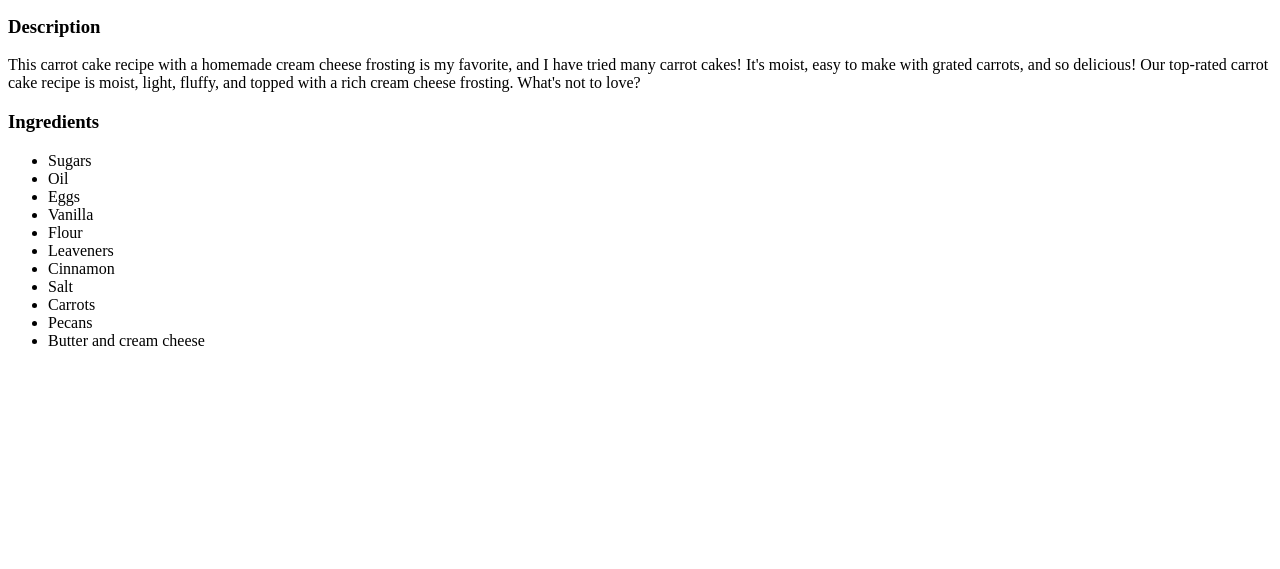
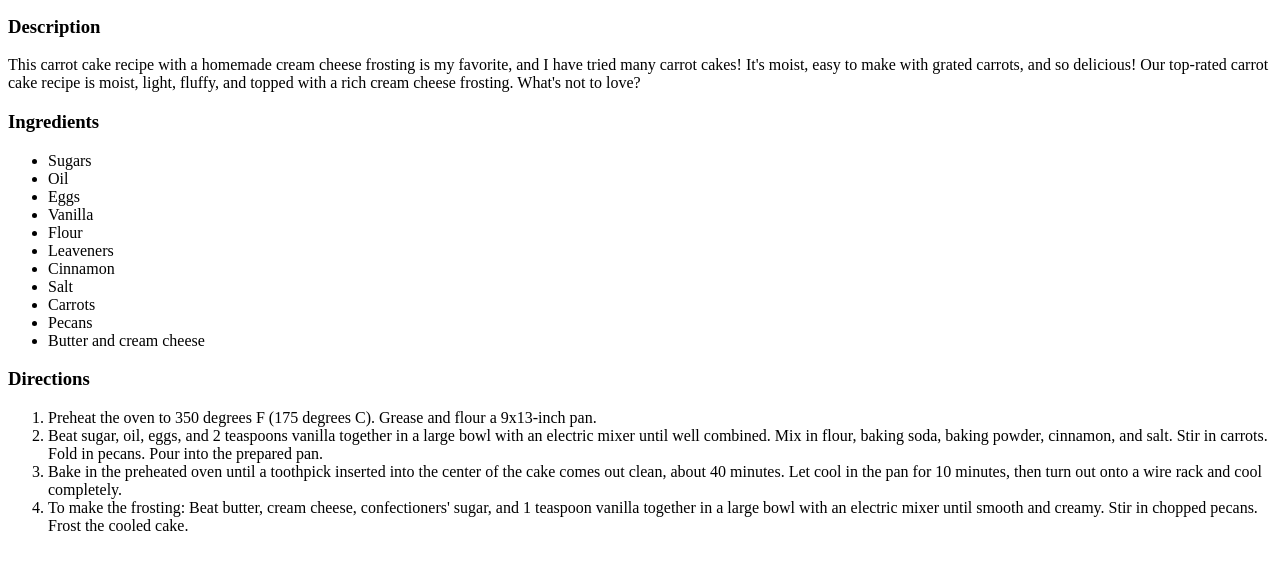
Before and after one commit to kaylubr/odin-recipes, a plain HTML site: page recipes/carrotcake.html in a window 1280 px wide. Shown: the part 101-670 px from the top of the page. Drawn offline with Linux system fonts and the light colour scheme.

Commit message:
Add directions for cooking

```diff
--- a/recipes/carrotcake.html
+++ b/recipes/carrotcake.html
@@ -27,6 +27,13 @@
         <li>Butter and cream cheese</li>
     </ul>
 
+    <h3>Directions</h3>
+    <ol>
+        <li>Preheat the oven to 350 degrees F (175 degrees C). Grease and flour a 9x13-inch pan. </li>
+        <li>Beat sugar, oil, eggs, and 2 teaspoons vanilla together in a large bowl with an electric mixer until well combined. Mix in flour, baking soda, baking powder, cinnamon, and salt. Stir in carrots. Fold in pecans. Pour into the prepared pan. </li>
+        <li>Bake in the preheated oven until a toothpick inserted into the center of the cake comes out clean, about 40 minutes. Let cool in the pan for 10 minutes, then turn out onto a wire rack and cool completely. </li>
+        <li>To make the frosting: Beat butter, cream cheese, confectioners' sugar, and 1 teaspoon vanilla together in a large bowl with an electric mixer until smooth and creamy. Stir in chopped pecans. Frost the cooled cake. </li>
+    </ol>
 
 </body>
 </html>
```
